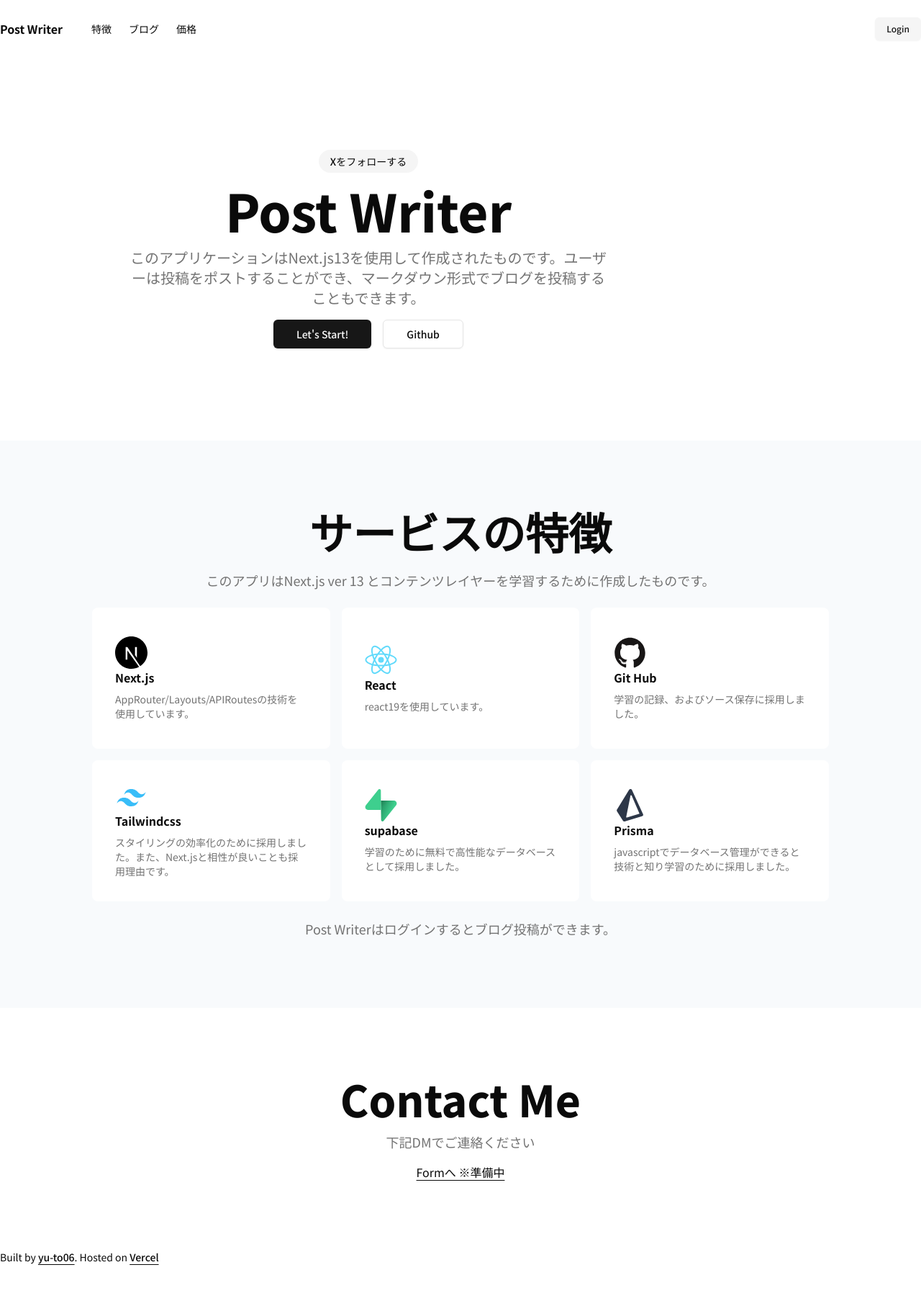
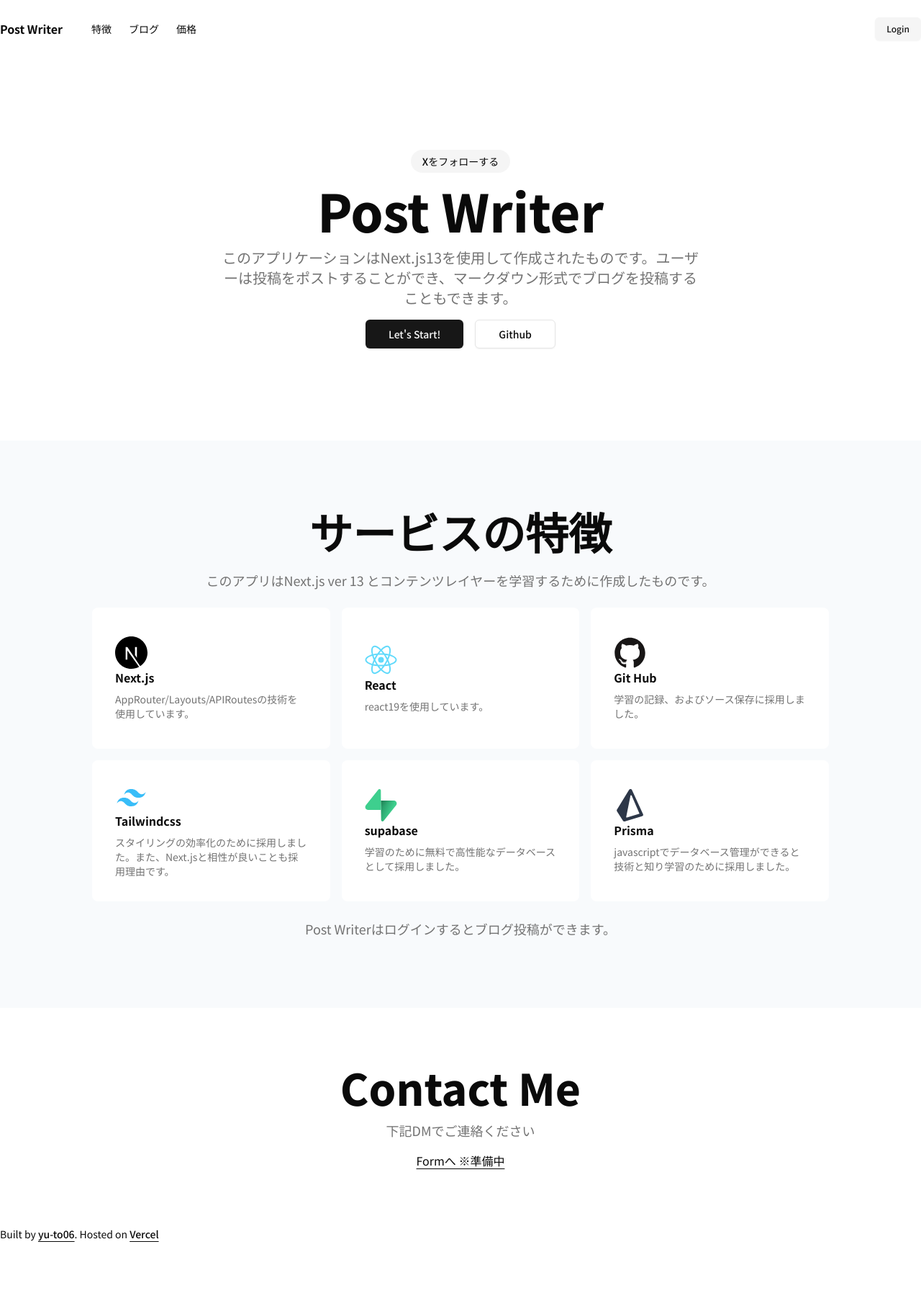
Before and after one commit to yu-to06/Blog-App, a Next.js app: page / in a window 1280 px wide. Shown: the top 1796 px of the page at 72% size. Built offline with nearby package versions, Linux system fonts and the light colour scheme.

Commit message:
add metadata

```diff
--- a/app/(marketing)/page.tsx
+++ b/app/(marketing)/page.tsx
@@ -7,7 +7,7 @@
   return (
     <>
       <section className='pt-6 pb-8 md:pt-10 md:pb-12 lg:py-32'>
-        <div className='container text-center flex flex-col items-center gap-4 max-w-[64rem]'>
+        <div className='container text-center flex flex-col items-center gap-4 max-w-[64rem] mx-auto'>
           <Link
             href={"siteConfig.links.x"}
             className='bg-muted px-4 py-1.5 rounded-2xl font-medium text-sm'
@@ -38,7 +38,7 @@
 
       <section
         id='features'
-        className='container py-8 space-y-6 bg-slate-50 md:py-12 lg:py-24'
+        className='container py-8 space-y-6 bg-slate-50 md:py-12 lg:py-24 mx-auto'
       >
         <div className='text-center space-y-6 max-w-[58rem] mx-auto'>
           <h2 className='font-extrabold text-3xl md:text-6xl'>
@@ -215,7 +215,10 @@
         </div>
       </section>
 
-      <section id='contact' className='container py-8 md:py-12 lg:py-24'>
+      <section
+        id='contact'
+        className='container py-8 md:py-12 lg:py-20 mx-auto'
+      >
         <div className='max-w-[58rem] text-center mx-auto flex flex-col gap-4'>
           <h2 className='font-extrabold text-3xl md:text-6xl'>Contact Me</h2>
           <p className='text-muted-foreground sm:text-lg sm:leading-7'>
--- a/app/layout.tsx
+++ b/app/layout.tsx
@@ -2,12 +2,21 @@
 import "./globals.css";
 import {Noto_Sans_JP} from "next/font/google";
 import {cn} from "@/lib/utils";
+import {siteConfig} from "@/config/site";
 
 const fontNotoSansJP = Noto_Sans_JP({subsets: ["latin"]});
 
 export const metadata: Metadata = {
-  title: "Post Writer",
-  description: "Generated by create next app",
+  title: {
+    default: siteConfig.name,
+    template: `%s | ${siteConfig.name}`,
+  },
+  description: siteConfig.description,
+  keywords: ["Next.js", "Tailwindcss", "React", "Vercel"],
+  authors: {
+    name: "yu-to06",
+    url: siteConfig.url,
+  },
 };
 
 export default function RootLayout({
--- a/config/site.ts
+++ b/config/site.ts
@@ -2,7 +2,7 @@
 
 export const siteConfig: SiteConfig = {
   name: "Post Writer",
-  description: "",
+  description: "Blog投稿機能があるWebサイトです",
   url: "http://localhost:3000",
   ogImage: "",
   links: {
```
